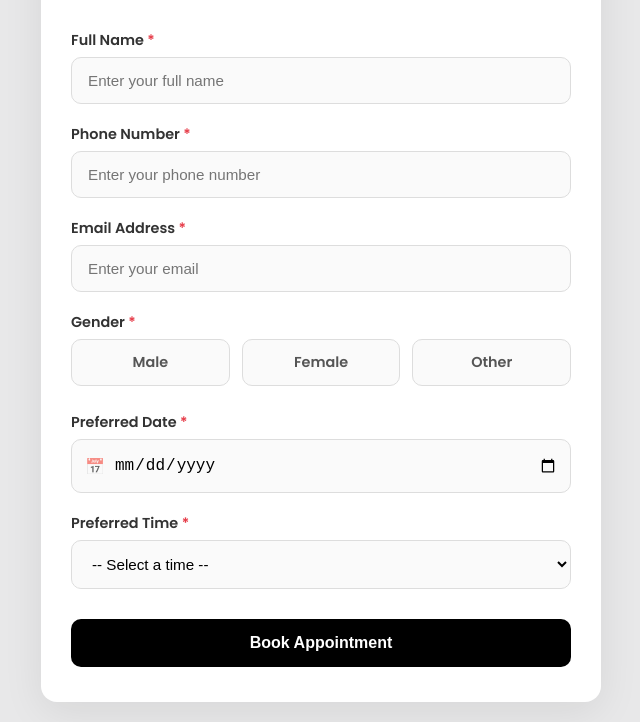
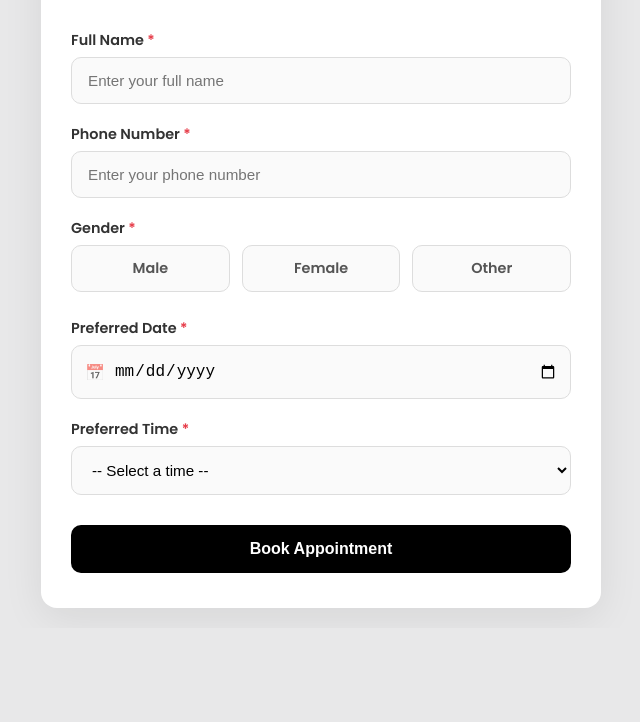
Before and after one commit to govindvattikolla/Saloon-Appointment, a plain HTML site: page index.htm in a window 1280 px wide. Shown: the part 212-934 px from the top of the page, without its empty margins (319-959 px from the left). After the commit the page ends 840 px from the top, so only its background shows below. Drawn offline with nearby package versions, Linux system fonts and the light colour scheme.

Commit message:
e-mail removed

```diff
--- a/index.htm
+++ b/index.htm
@@ -51,21 +51,6 @@
                     <div class="error-message" id="phoneError">Please enter a valid phone number</div>
                 </div>
 
-
-                <div class="form-group">
-                    <label for="email">Email Address <span class="required">*</span></label>
-                    <div class="">
-                        <input
-                            type="email"
-                            id="email"
-                            name="email"
-                            class="form-control"
-                            placeholder="Enter your email"
-                            required
-                        >
-                    </div>
-                    <div class="error-message" id="emailError">Please enter a valid email address</div>
-                </div>
 
 
                 <div class="form-group">
```
